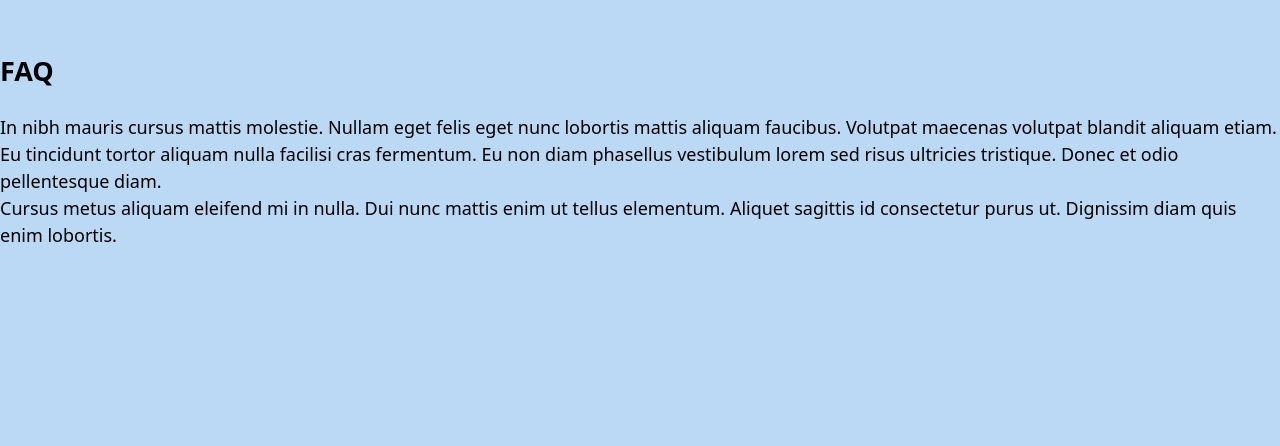
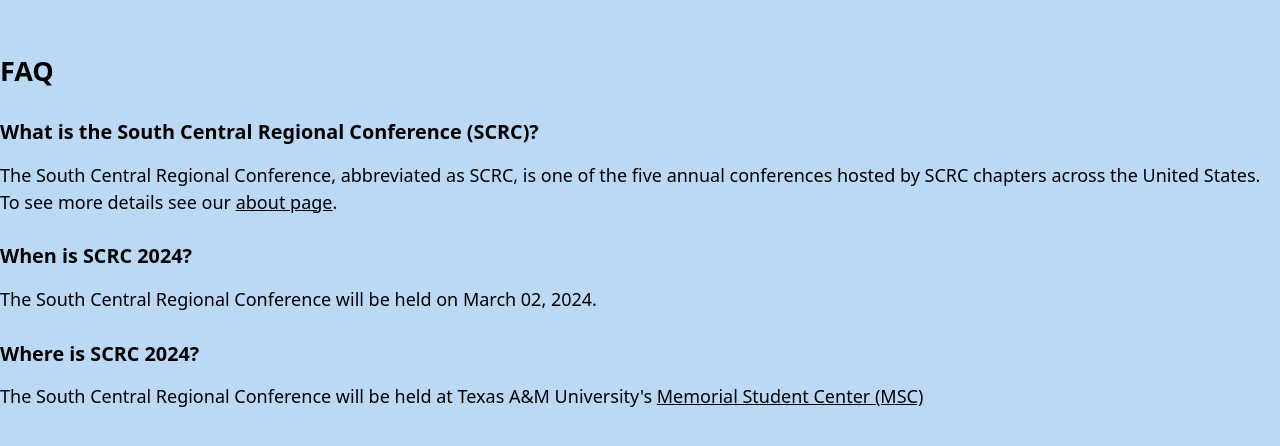
Before and after one commit to victoriaemily/SASE-SCRC, a Next.js app: page /FAQ in a window 1280 px wide. Shown: the top 446 px of the page. Built offline with nearby package versions, Linux system fonts and the light colour scheme.

Commit message:
Replaced lorem ipsum with basic info

```diff
--- a/src/pages/About.jsx
+++ b/src/pages/About.jsx
@@ -55,7 +55,16 @@ export default function About() {
             <br />
             275 Joe Routt Blvd, College Station, TX 77843
           </p>
-          <div className="tamu-map">map of tamu</div>
+          <div className="tamu-map">
+            <iframe
+              src="https://www.google.com/maps/embed?pb=!1m18!1m12!1m3!1d3433.7697243813577!2d-96.3441192223423!3d30.612257774642714!2m3!1f0!2f0!3f0!3m2!1i1024!2i768!4f13.1!3m3!1m2!1s0x8646839854d18149%3A0x90311327f8c2221d!2sMemorial%20Student%20Center%20(MSC)!5e0!3m2!1sen!2sus!4v1701457058873!5m2!1sen!2sus"
+              width="100%"
+              height="100%"
+              style={{ border: 0 }}
+              loading="lazy"
+              referrerpolicy="no-referrer-when-downgrade"
+            ></iframe>
+          </div>
         </div>
         <div id="scrc-tab" className="about-tab-container hidden">
           <h3>South Central Regional Conference</h3>
--- a/src/pages/FAQ.jsx
+++ b/src/pages/FAQ.jsx
@@ -4,20 +4,31 @@ export default function FAQ() {
   return (
     <section id="faq" className="wrapper">
       <h2>FAQ</h2>
+      <h3>What is the South Central Regional Conference (SCRC)?</h3>
       <p>
-        In nibh mauris cursus mattis molestie. Nullam eget felis eget nunc
-        lobortis mattis aliquam faucibus. Volutpat maecenas volutpat blandit
-        aliquam etiam.
+        The South Central Regional Conference, abbreviated as SCRC, is one of
+        the five annual conferences hosted by SCRC chapters across the United
+        States. To see more details see our{" "}
+        <a className="paragraph-hyperlink" href="#about">
+          about page
+        </a>
+        .
       </p>
+      <h3>When is SCRC 2024?</h3>
       <p>
-        Eu tincidunt tortor aliquam nulla facilisi cras fermentum. Eu non diam
-        phasellus vestibulum lorem sed risus ultricies tristique. Donec et odio
-        pellentesque diam.
+        The South Central Regional Conference will be held on March 02, 2024.
       </p>
+      <h3>Where is SCRC 2024?</h3>
       <p>
-        Cursus metus aliquam eleifend mi in nulla. Dui nunc mattis enim ut
-        tellus elementum. Aliquet sagittis id consectetur purus ut. Dignissim
-        diam quis enim lobortis.
+        The South Central Regional Conference will be held at Texas A&M
+        University's{" "}
+        <a
+          className="paragraph-hyperlink"
+          href="https://maps.app.goo.gl/U6oZvEzSZeXAEWMi6"
+          target="_blank"
+        >
+          Memorial Student Center (MSC)
+        </a>
       </p>
     </section>
   );
--- a/src/pages/Sponsors.jsx
+++ b/src/pages/Sponsors.jsx
@@ -4,21 +4,7 @@ export default function Sponsors() {
   return (
     <section id="sponsors" className="wrapper">
       <h2>Sponsors</h2>
-      <p>
-        In nibh mauris cursus mattis molestie. Nullam eget felis eget nunc
-        lobortis mattis aliquam faucibus. Volutpat maecenas volutpat blandit
-        aliquam etiam.
-      </p>
-      <p>
-        Eu tincidunt tortor aliquam nulla facilisi cras fermentum. Eu non diam
-        phasellus vestibulum lorem sed risus ultricies tristique. Donec et odio
-        pellentesque diam.
-      </p>
-      <p>
-        Cursus metus aliquam eleifend mi in nulla. Dui nunc mattis enim ut
-        tellus elementum. Aliquet sagittis id consectetur purus ut. Dignissim
-        diam quis enim lobortis.
-      </p>
+      <p>TBA</p>
     </section>
   );
 }
--- a/src/pages/Team.jsx
+++ b/src/pages/Team.jsx
@@ -4,25 +4,7 @@ export default function Team() {
   return (
     <section id="scrc-team" className="wrapper">
       <h2>SCRC Team</h2>
-      <p>
-        Lectus proin nibh nisl condimentum. Eleifend donec pretium vulputate
-        sapien nec sagittis aliquam malesuada. Vitae ultricies leo integer
-        malesuada nunc vel risus commodo.
-      </p>
-      <p>
-        Amet tellus cras adipiscing enim eu turpis. Elementum pulvinar etiam non
-        quam lacus suspendisse. Est placerat in egestas erat imperdiet sed
-        euismod.
-      </p>
-      <p>
-        Ut enim blandit volutpat maecenas. Amet commodo nulla facilisi nullam
-        vehicula ipsum. Quam vulputate dignissim suspendisse in est ante.
-      </p>
-      <p>
-        In metus vulputate eu scelerisque felis imperdiet proin. Interdum velit
-        laoreet id donec ultrices tincidunt. Mauris in aliquam sem fringilla ut
-        morbi.
-      </p>
+      <p>TBA</p>
     </section>
   );
 }
--- a/src/styles/app.css
+++ b/src/styles/app.css
@@ -87,6 +87,15 @@ body {
   border: none;
 }
 
+.paragraph-hyperlink {
+  font-weight: 500;
+  text-decoration: underline;
+}
+
+.paragraph-hyperlink:hover {
+  color: var(--blue4);
+}
+
 @keyframes fade-in {
   0% {
     opacity: 0;
```
